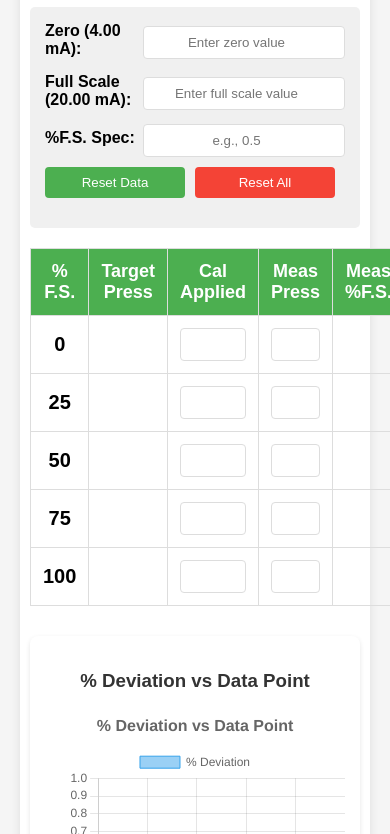
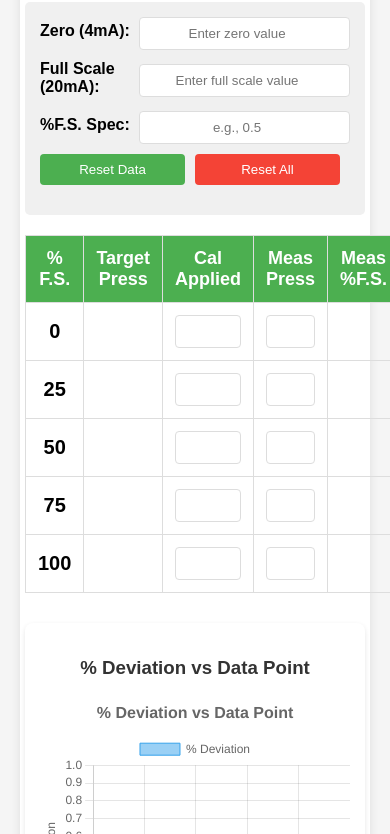
Before and after one commit to aldonadi/XmtrCheck, a plain HTML site: page cal-helper.html in a window 390 px wide. Shown: the part 140-974 px from the top of the page. Drawn offline with nearby package versions, Linux system fonts and the light colour scheme.

Commit message:
fiz: reduce small screen container margin to fit more onscreen

```diff
--- a/cal-helper.html
+++ b/cal-helper.html
@@ -143,7 +143,7 @@ canvas {
 /* Media Query for Smaller Screens */
 @media (max-width: 768px) {
   .container {
-    padding: 10px;
+    padding: 5px;
   }
 
   .input-group {
@@ -197,11 +197,11 @@ button, .reset-btn {
 
         <div class="input-section">
             <div class="input-group">
-                <label for="zero">Zero (4.00 mA):</label>
+                <label for="zero">Zero (4mA):</label>
                 <input type="number" id="zero" step="0.01" placeholder="Enter zero value">
             </div>
             <div class="input-group">
-                <label for="fullScale">Full Scale (20.00 mA):</label>
+                <label for="fullScale">Full Scale (20mA):</label>
                 <input type="number" id="fullScale" step="0.01" placeholder="Enter full scale value">
             </div>
             <div class="input-group">
```
